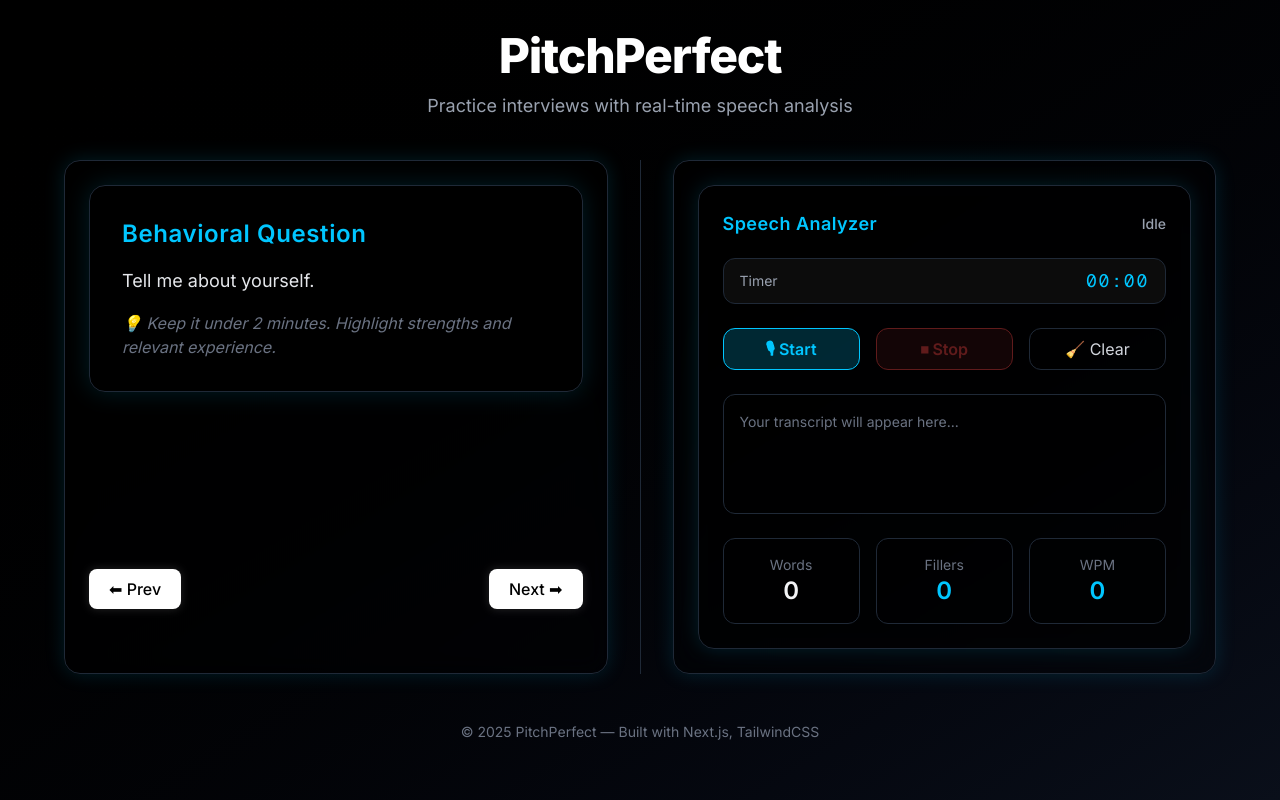
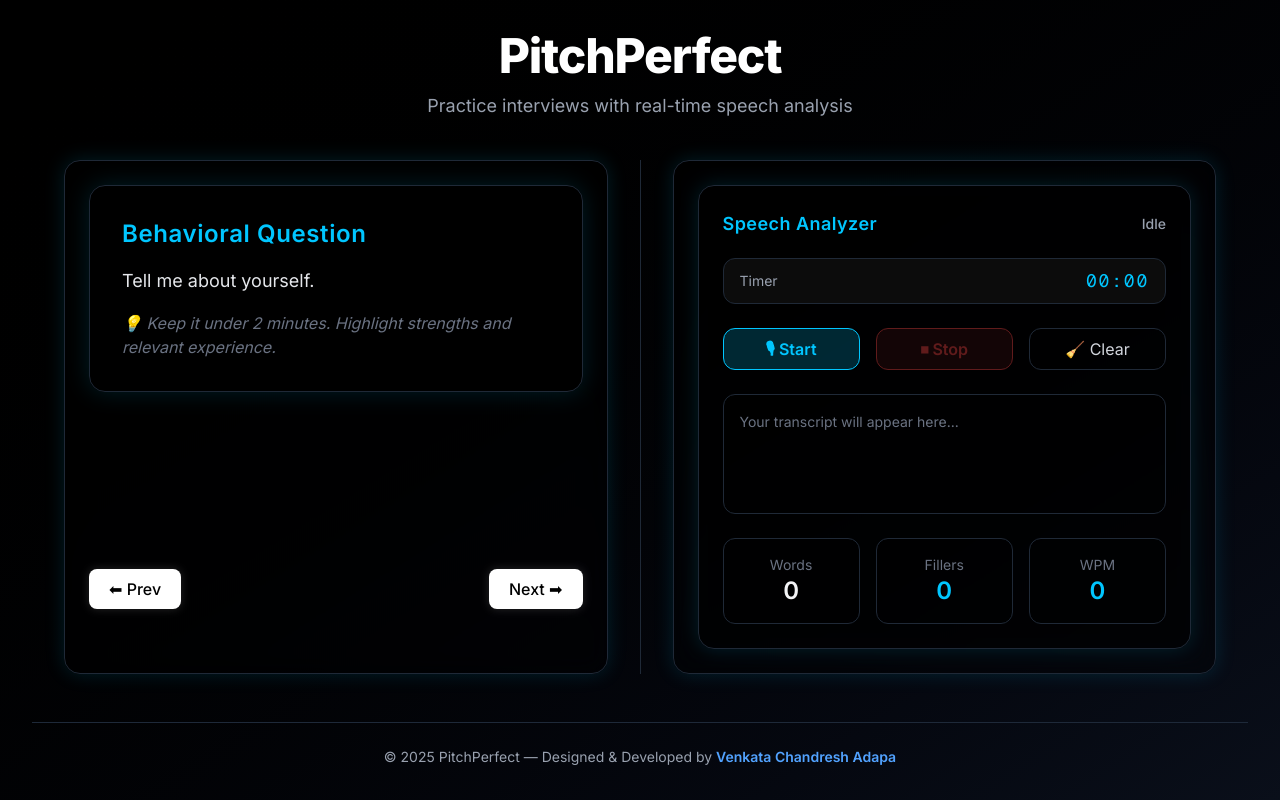
Before and after one commit to VenkataChandresh/pitchperfect, a Next.js app: page / in a window 1280 px wide. Built offline with nearby package versions, Linux system fonts and the light colour scheme.

Commit message:
Updated Footer

```diff
--- a/app/page.tsx
+++ b/app/page.tsx
@@ -72,8 +72,11 @@
       </section>
 
       {/* Footer */}
-      <footer className="mt-12 text-gray-500 text-sm text-center">
-        © 2025 PitchPerfect — Built with Next.js, TailwindCSS
+      <footer className="mt-12 text-center text-gray-400 text-sm border-t border-gray-800 pt-6">
+        © {new Date().getFullYear()} PitchPerfect — Designed & Developed by{" "}
+        <span className="text-blue-400 font-semibold">
+          Venkata Chandresh Adapa
+        </span>
       </footer>
     </main>
   );
```
